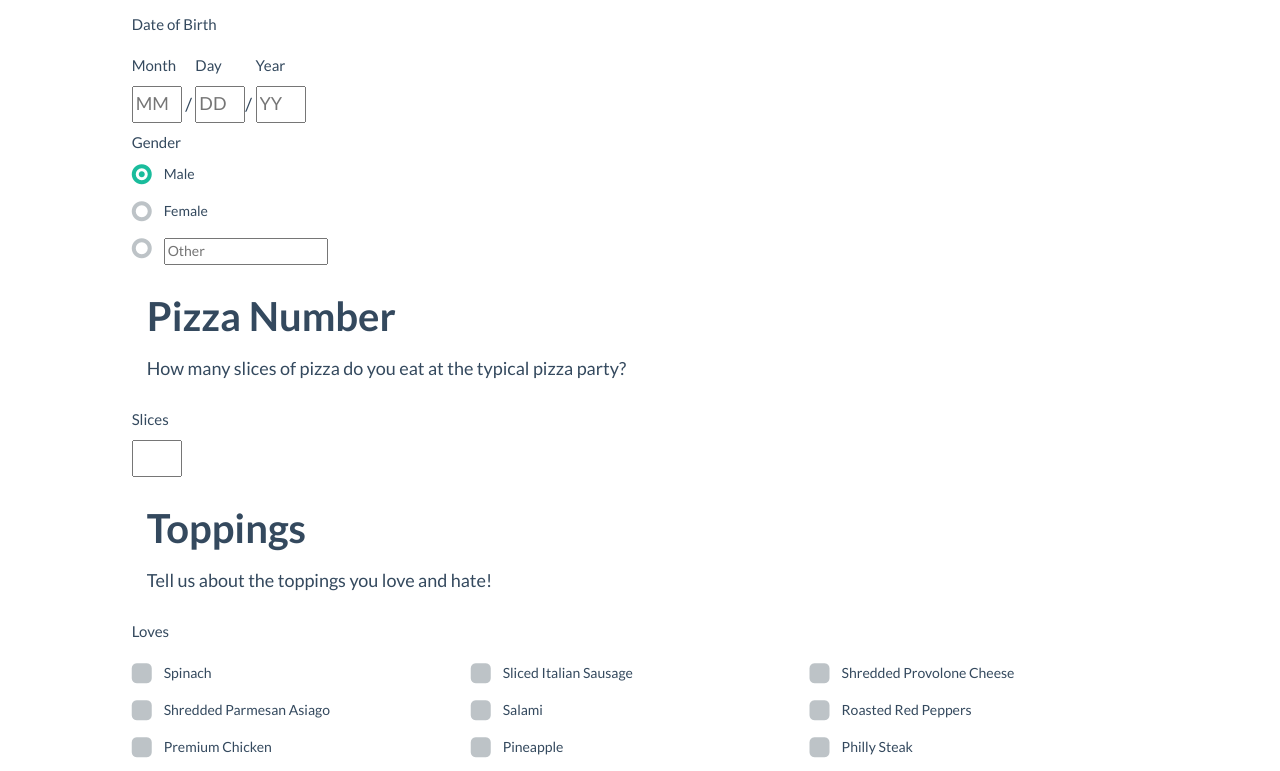
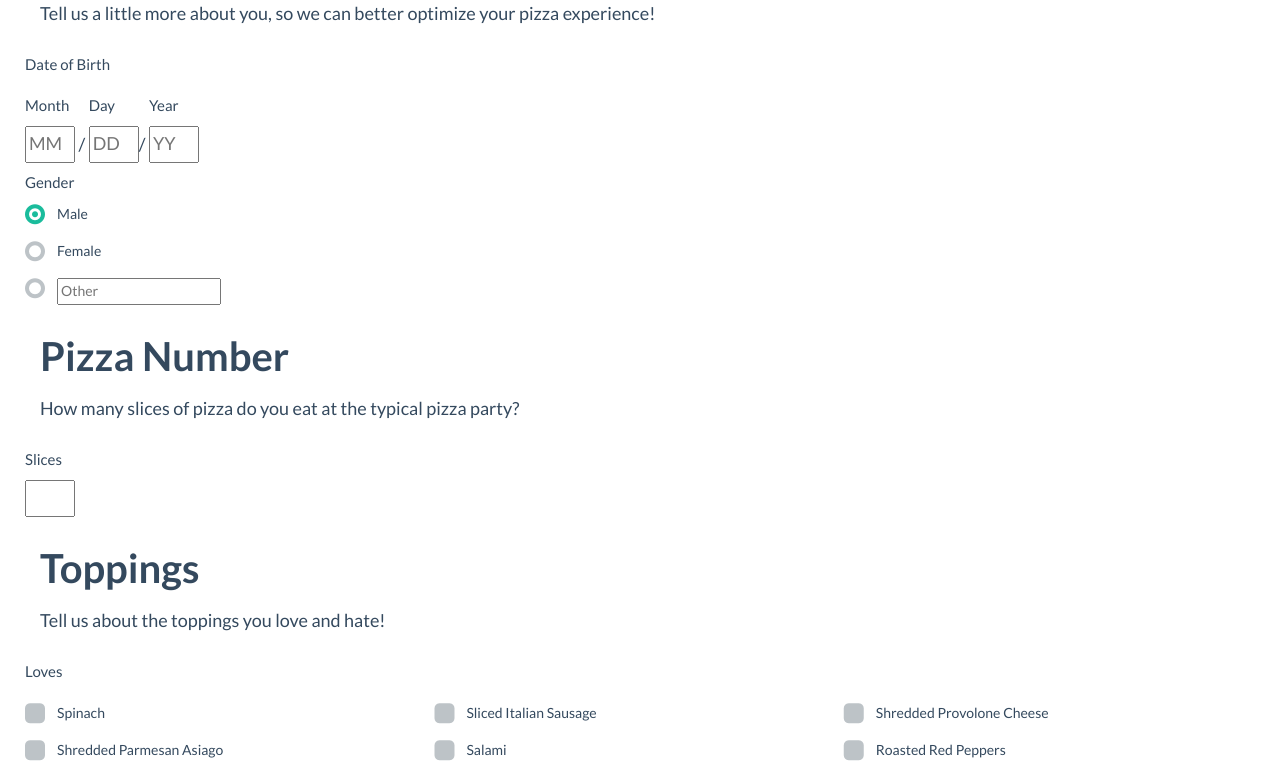
Before and after one commit to aliciahurst/pizzafy, a plain HTML site: page index.html in a window 1280 px wide. Shown: the part 597-1368 px from the top of the page. Drawn offline with nearby package versions, Linux system fonts and the light colour scheme; a script that the page names is missing.

Commit message:
Up to date

```diff
--- a/css/custom.css
+++ b/css/custom.css
@@ -5,6 +5,10 @@
 .navbar-brand {
 	text-indent: -99999px;
 	padding: 0 15px;
+}
+
+.content {
+	padding: 0 4rem;
 }
 
 img {
--- a/index.html
+++ b/index.html
@@ -78,7 +78,7 @@
   </div>
 </div>
 
-      <main class="col-sm-10 col-sm-offset-2 col-md-10 col-md-offset-1 main">
+      <main class="container-fluid content">
         <h1 class="page-header">My Pizza Profile</h1>
         <div class="row">
           <h2 class="username">Name</h2>
```
